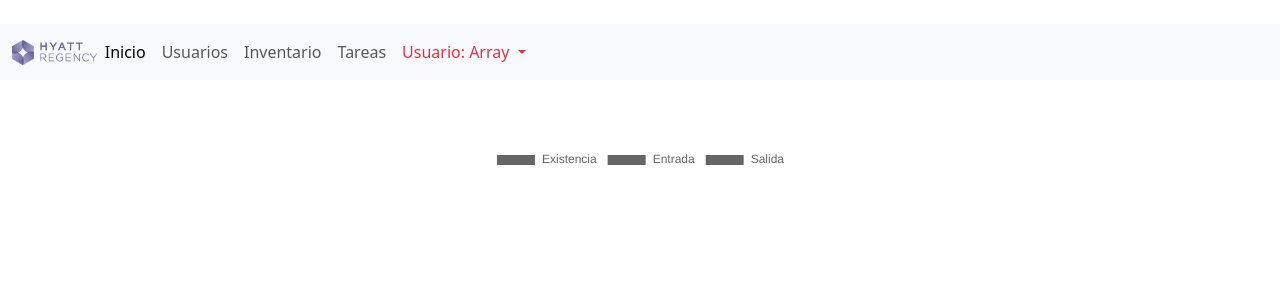
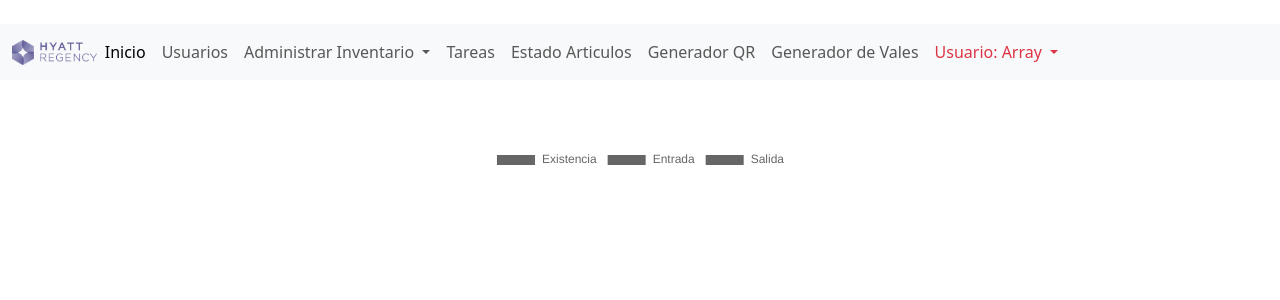
Before and after one commit to AlexGITHU/sistema_mantenimiento, a PHP site: page /vistas/estado.php in a window 1280 px wide. Shown: the top 300 px of the page. Run offline with PHP 8.4, Linux system fonts and the light colour scheme; a user stored in the database is signed in; data that the repository does not hold is empty; some libraries are stand-ins or nearby versions.

Commit message:
Update menu.php

```diff
--- a/vistas/menu.php
+++ b/vistas/menu.php
@@ -27,12 +27,34 @@
           <a class="nav-link" href="usuarios.php">Usuarios</a>
         </li>
         <?php endif; ?>
-        <li class="nav-item">
-          <a class="nav-link" href="inventario.php">Inventario</a>
+
+
+        <li class="nav-item dropdown">
+          <a href="#" class="nav-link dropdown-toggle" data-bs-toggle="dropdown" role="button" aria-expanded="false"><span class="glyphicon glyphicon-list-alt"></span> Administrar Inventario <span class="caret"></span></a>
+            <ul class="dropdown-menu">
+              <li><a class="dropdown-item" href="inventario.php">Inventario</a></li>
+              <li><a class="dropdown-item" href="proveedores.php">Lista de Proovedores</a></li>
+            </ul>
         </li>
+
         <li class="nav-item">
           <a class="nav-link" href="tareas.php">Tareas</a>
         </li>
+        <li>
+          <a class="nav-link" href="estado.php">Estado Articulos</a>
+        </li>
+<!--         <li class="nav-item">
+          <a class="nav-link" href="quejas.php">Quejas</a>
+        </li> -->
+
+        <li>
+          <a class="nav-link" href="generadorQR.php">Generador QR</a>
+        </li>
+
+        <li>
+          <a class="nav-link" href="valesGen.php">Generador de Vales</a>
+        </li>
+
         <li class="nav-item dropdown">
           <a class="nav-link dropdown-toggle text-danger" href="#" id="navbarDropdown" role="button" data-bs-toggle="dropdown" aria-expanded="false">
             Usuario: <?php echo $_SESSION['usuario']; ?>
```
